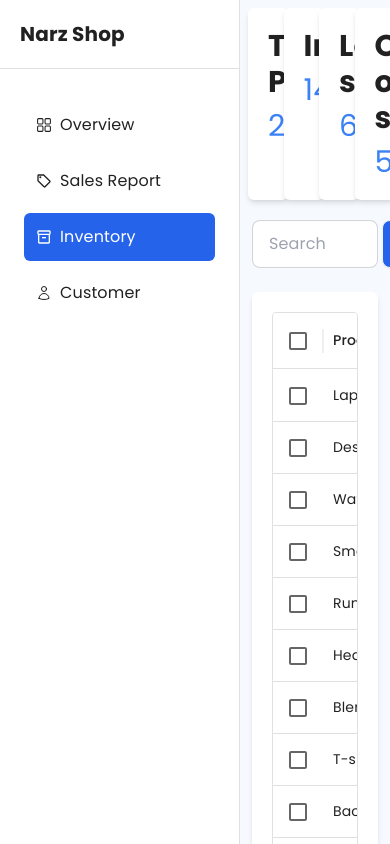
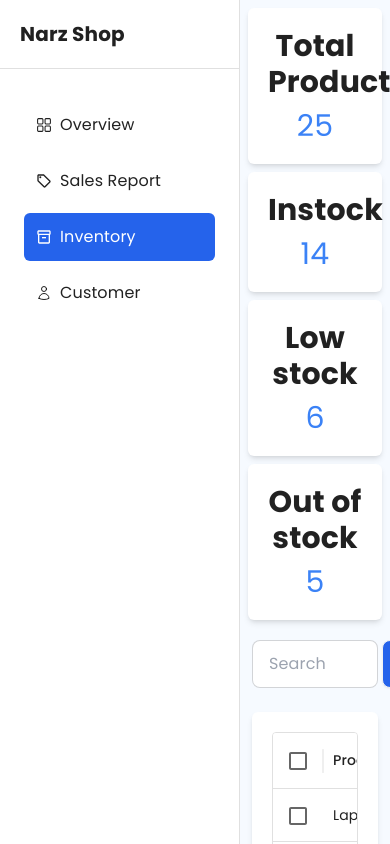
Before and after one commit to Nrcdev751/E-commerce-Dashboard, a React (Vite) app: page /Inventory in a window 390 px wide. Shown: the top 844 px of the page. Built offline with nearby package versions, Linux system fonts and the light colour scheme.

Commit message:
fix responsive

```diff
--- a/src/Customer.jsx
+++ b/src/Customer.jsx
@@ -119,7 +119,7 @@
       </Drawer>
       <section className="h-screen w-screen bg-blue-100/25">
         <div className="content text-3xl ">
-              <div className="p-2 grid gap-2 grid-cols-2">
+              <div className="p-2 grid gap-2  grid-cols-1 md:grid-cols-2">
                 <div className="p-5 bg-white rounded-md shadow-md text-center bg-white">
                   <div className="detail">
                     <p className="font-bold">Total Customer</p>
--- a/src/Inventory.jsx
+++ b/src/Inventory.jsx
@@ -118,7 +118,7 @@
       </Drawer>
       <section className="h-screen w-screen bg-blue-100/25">
         <div className="content text-3xl ">
-              <div className="p-2 grid gap-2 grid-cols-4">
+              <div className="p-2 grid gap-2 grid-cols-1 md:grid-cols-2 lg:grid-cols-4">
                 <div className="p-5 bg-white rounded-md shadow-md text-center bg-white">
                   <div className="detail">
                     <p className="font-bold">Total Product</p>
```
